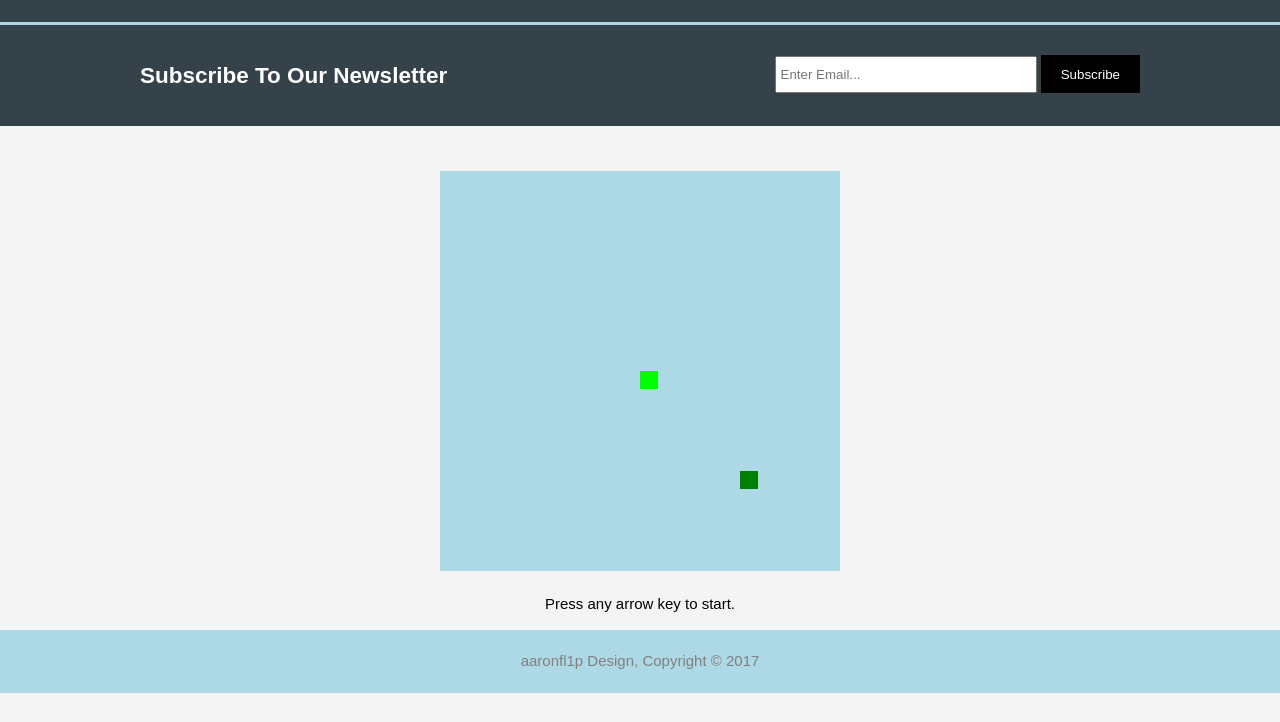
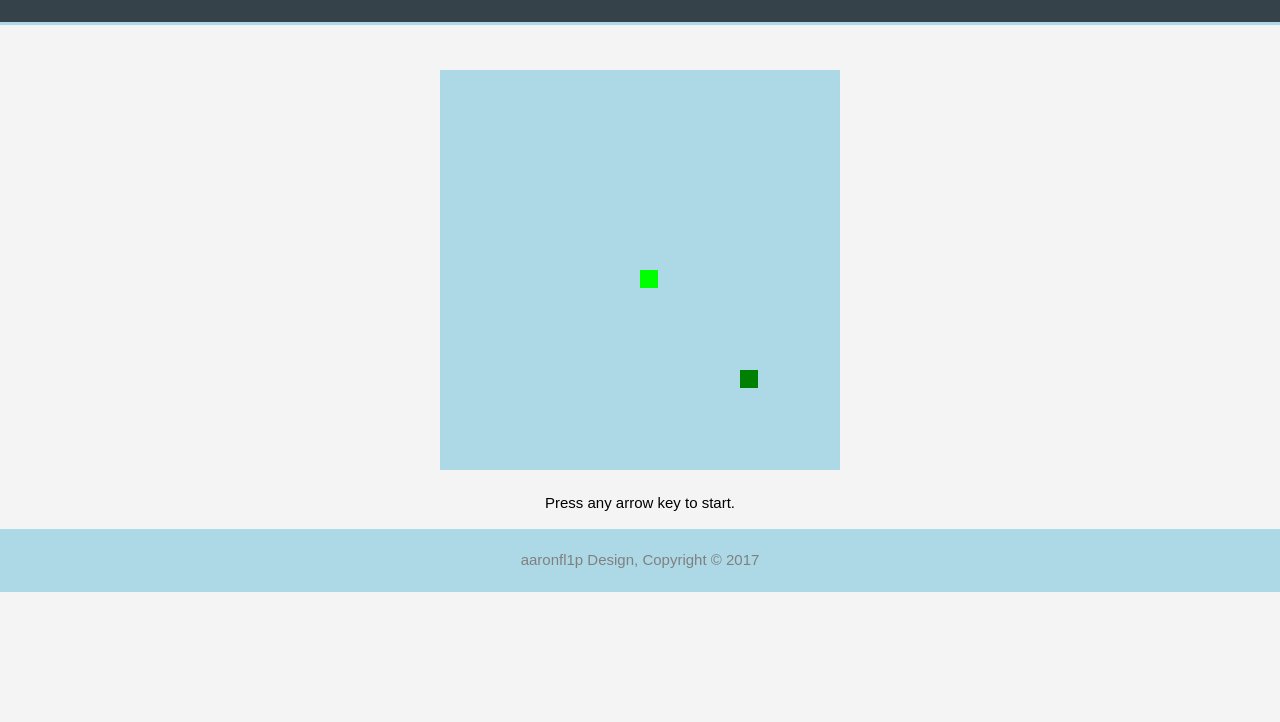
Before and after one commit to aarondevlin/aarondevlin.github.io, a plain HTML site: page snakegame.html in a window 1280 px wide. Shown: the part 78-800 px from the top of the page. Drawn offline with Linux system fonts and the light colour scheme.

Commit message:
Add files via upload

```diff
--- a/snakegame.html
+++ b/snakegame.html
@@ -25,18 +25,6 @@
         </nav>
       </div>
     </header>
-
-
-    <section id="newsletter">
-      <div class="container">
-        <h1>Subscribe To Our Newsletter</h1>
-        <form>
-          <input type="email" placeholder="Enter Email...">
-          <button type="submit" class="button_1">Subscribe</button>
-        </form>
-      </div>
-    </section>
-
 
           <br><br>
           <center>
```
Also changed, not shown: about.html (+0 -9 lines), index.html (+0 -9 lines), services.html (+0 -9 lines).
